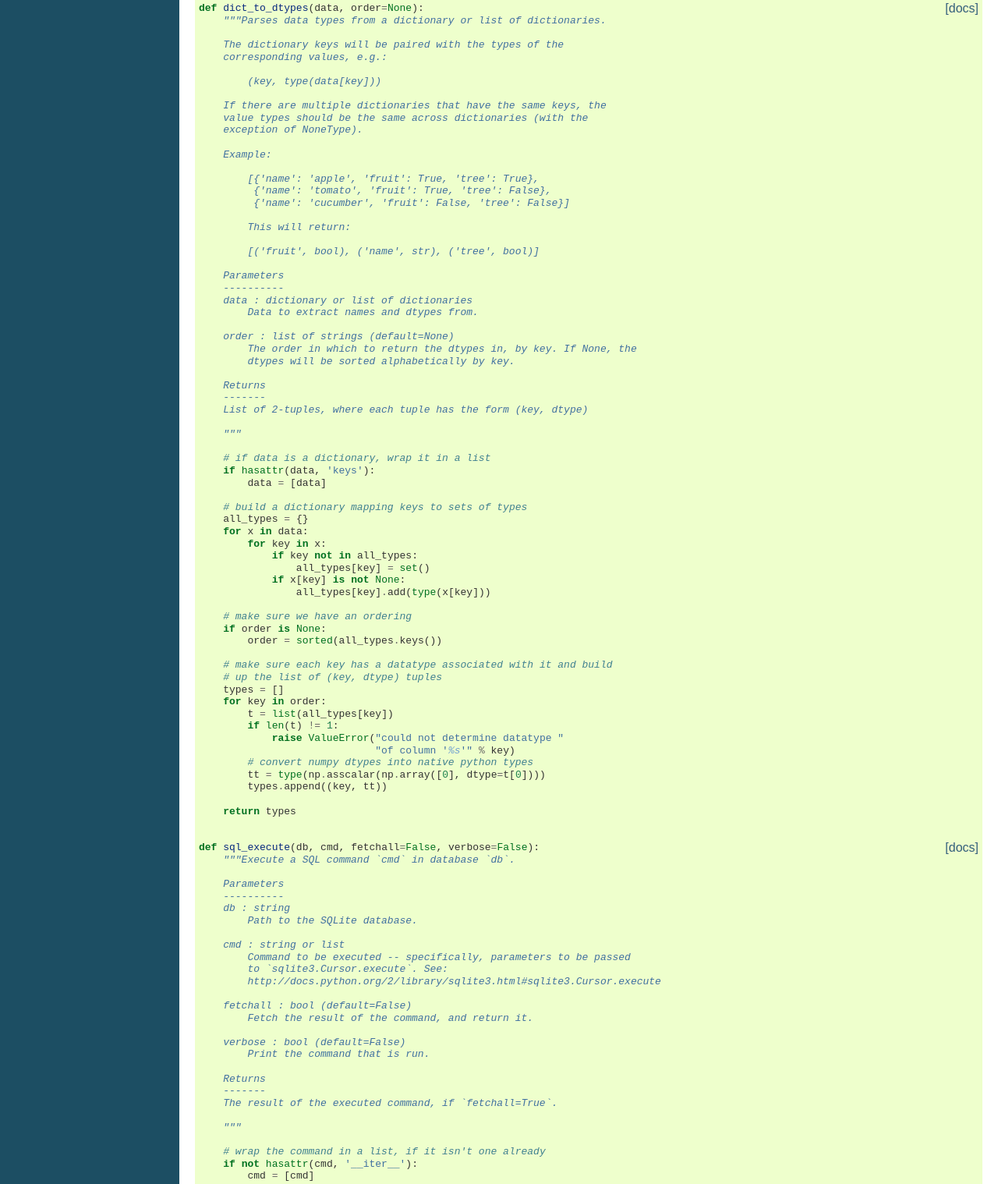
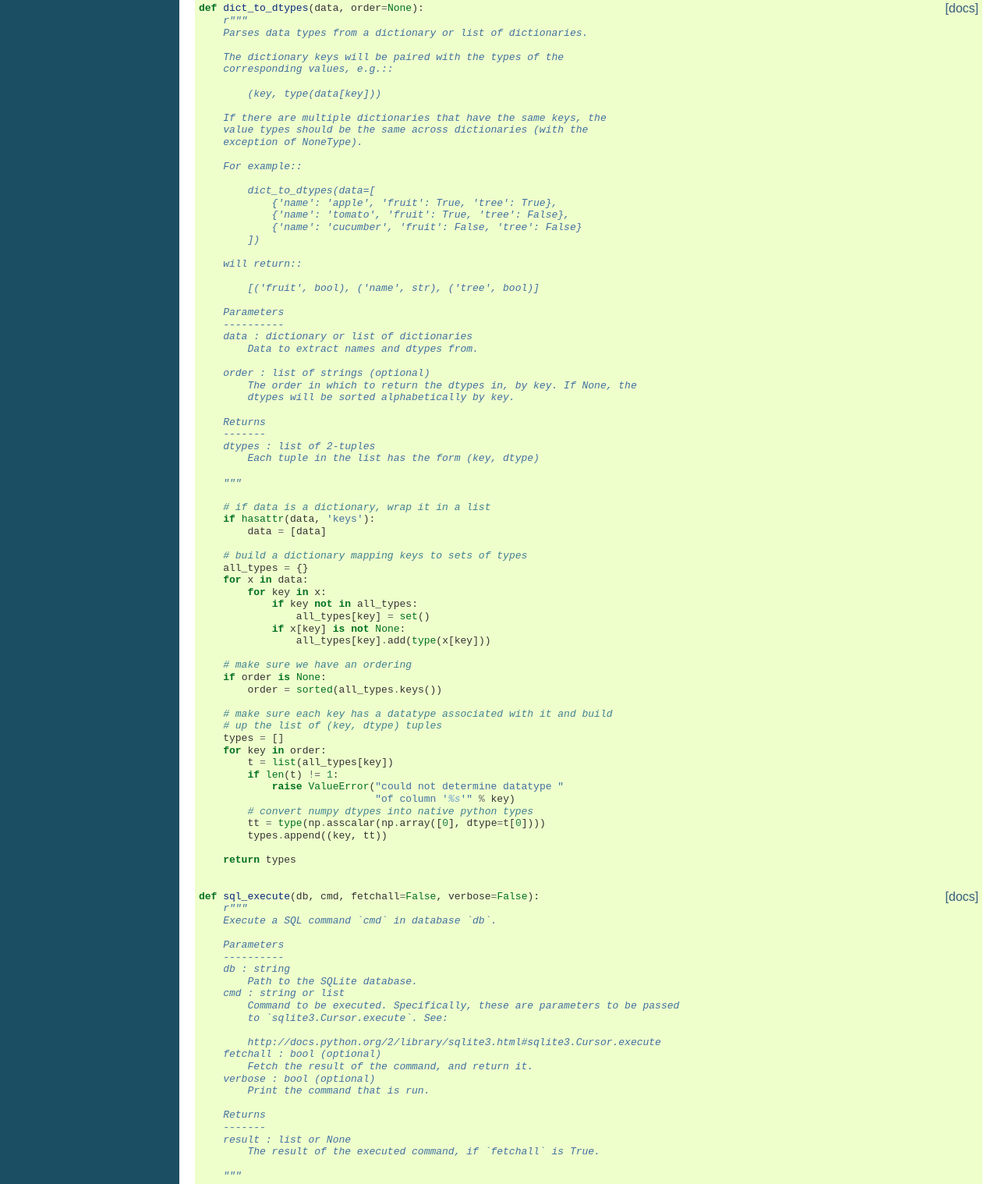
Before and after one commit to jhamrick/dbtools, a plain HTML site: page _modules/dbtools/util.html in a window 1280 px wide. Shown: the part 154-1672 px from the top of the page at 78% size. Drawn offline with Linux system fonts and the light colour scheme.

Commit message:
Generated gh-pages for commit a176cf3 Author: Jessica B. Hamrick <jhamrick@berkeley.edu>
    Update README.md

```diff
--- a/_modules/dbtools/util.html
+++ b/_modules/dbtools/util.html
@@ -56,10 +56,11 @@
 
 
 <div class="viewcode-block" id="dict_to_dtypes"><a class="viewcode-back" href="../../dbtools.util.html#dbtools.util.dict_to_dtypes">[docs]</a><span class="k">def</span> <span class="nf">dict_to_dtypes</span><span class="p">(</span><span class="n">data</span><span class="p">,</span> <span class="n">order</span><span class="o">=</span><span class="bp">None</span><span class="p">):</span>
-    <span class="sd">&quot;&quot;&quot;Parses data types from a dictionary or list of dictionaries.</span>
+    <span class="sd">r&quot;&quot;&quot;</span>
+<span class="sd">    Parses data types from a dictionary or list of dictionaries.</span>
 
 <span class="sd">    The dictionary keys will be paired with the types of the</span>
-<span class="sd">    corresponding values, e.g.:</span>
+<span class="sd">    corresponding values, e.g.::</span>
 
 <span class="sd">        (key, type(data[key]))</span>
 
@@ -67,13 +68,15 @@
 <span class="sd">    value types should be the same across dictionaries (with the</span>
 <span class="sd">    exception of NoneType).</span>
 
-<span class="sd">    Example:</span>
+<span class="sd">    For example::</span>
 
-<span class="sd">        [{&#39;name&#39;: &#39;apple&#39;, &#39;fruit&#39;: True, &#39;tree&#39;: True},</span>
-<span class="sd">         {&#39;name&#39;: &#39;tomato&#39;, &#39;fruit&#39;: True, &#39;tree&#39;: False},</span>
-<span class="sd">         {&#39;name&#39;: &#39;cucumber&#39;, &#39;fruit&#39;: False, &#39;tree&#39;: False}]</span>
+<span class="sd">        dict_to_dtypes(data=[</span>
+<span class="sd">            {&#39;name&#39;: &#39;apple&#39;, &#39;fruit&#39;: True, &#39;tree&#39;: True},</span>
+<span class="sd">            {&#39;name&#39;: &#39;tomato&#39;, &#39;fruit&#39;: True, &#39;tree&#39;: False},</span>
+<span class="sd">            {&#39;name&#39;: &#39;cucumber&#39;, &#39;fruit&#39;: False, &#39;tree&#39;: False}</span>
+<span class="sd">        ])</span>
 
-<span class="sd">        This will return:</span>
+<span class="sd">    will return::</span>
 
 <span class="sd">        [(&#39;fruit&#39;, bool), (&#39;name&#39;, str), (&#39;tree&#39;, bool)]</span>
 
@@ -82,13 +85,14 @@
 <span class="sd">    data : dictionary or list of dictionaries</span>
 <span class="sd">        Data to extract names and dtypes from.</span>
 
-<span class="sd">    order : list of strings (default=None)</span>
+<span class="sd">    order : list of strings (optional)</span>
 <span class="sd">        The order in which to return the dtypes in, by key. If None, the</span>
 <span class="sd">        dtypes will be sorted alphabetically by key.</span>
 
 <span class="sd">    Returns</span>
 <span class="sd">    -------</span>
-<span class="sd">    List of 2-tuples, where each tuple has the form (key, dtype)</span>
+<span class="sd">    dtypes : list of 2-tuples</span>
+<span class="sd">        Each tuple in the list has the form (key, dtype)</span>
 
 <span class="sd">    &quot;&quot;&quot;</span>
 
@@ -125,27 +129,27 @@
 
 </div>
 <div class="viewcode-block" id="sql_execute"><a class="viewcode-back" href="../../dbtools.util.html#dbtools.util.sql_execute">[docs]</a><span class="k">def</span> <span class="nf">sql_execute</span><span class="p">(</span><span class="n">db</span><span class="p">,</span> <span class="n">cmd</span><span class="p">,</span> <span class="n">fetchall</span><span class="o">=</span><span class="bp">False</span><span class="p">,</span> <span class="n">verbose</span><span class="o">=</span><span class="bp">False</span><span class="p">):</span>
-    <span class="sd">&quot;&quot;&quot;Execute a SQL command `cmd` in database `db`.</span>
+    <span class="sd">r&quot;&quot;&quot;</span>
+<span class="sd">    Execute a SQL command `cmd` in database `db`.</span>
 
 <span class="sd">    Parameters</span>
 <span class="sd">    ----------</span>
 <span class="sd">    db : string</span>
 <span class="sd">        Path to the SQLite database.</span>
+<span class="sd">    cmd : string or list</span>
+<span class="sd">        Command to be executed. Specifically, these are parameters to be passed</span>
+<span class="sd">        to `sqlite3.Cursor.execute`. See:</span>
 
-<span class="sd">    cmd : string or list</span>
-<span class="sd">        Command to be executed -- specifically, parameters to be passed</span>
-<span class="sd">        to `sqlite3.Cursor.execute`. See:</span>
 <span class="sd">        http://docs.python.org/2/library/sqlite3.html#sqlite3.Cursor.execute</span>
-
-<span class="sd">    fetchall : bool (default=False)</span>
+<span class="sd">    fetchall : bool (optional)</span>
 <span class="sd">        Fetch the result of the command, and return it.</span>
-
-<span class="sd">    verbose : bool (default=False)</span>
+<span class="sd">    verbose : bool (optional)</span>
 <span class="sd">        Print the command that is run.</span>
 
 <span class="sd">    Returns</span>
 <span class="sd">    -------</span>
-<span class="sd">    The result of the executed command, if `fetchall=True`.</span>
+<span class="sd">    result : list or None</span>
+<span class="sd">        The result of the executed command, if `fetchall` is True.</span>
 
 <span class="sd">    &quot;&quot;&quot;</span>
 
```
Also changed, not shown: index.html (+5 -0 lines), searchindex.js (+1 -1 lines).
